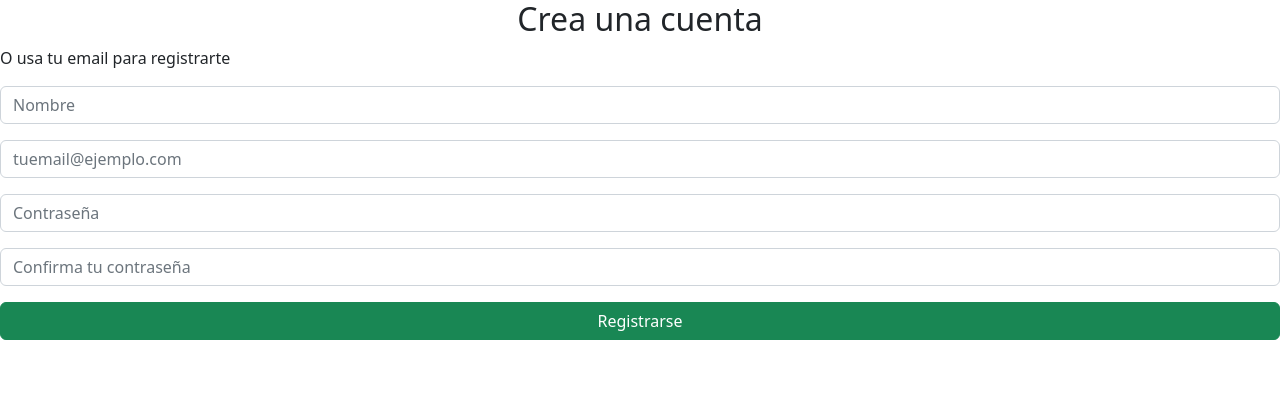
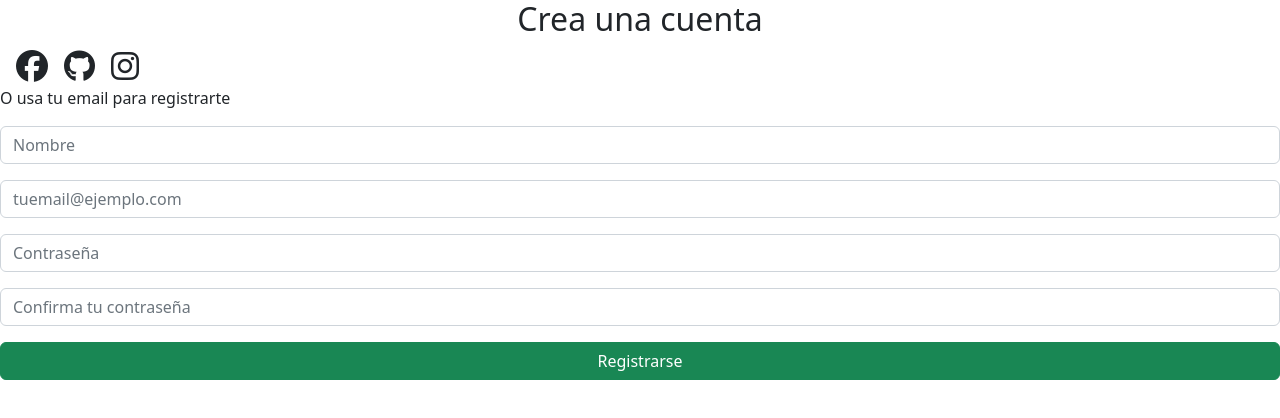
Before and after one commit to crcote/formulario-react, a React (Vite) app: page / in a window 1280 px wide. Shown: the top 418 px of the page. Built offline with nearby package versions, Linux system fonts and the light colour scheme.

Commit message:
Se agrega componente SocialButton con sus respectivos iconos,usando props

```diff
--- a/src/components/Registro.jsx
+++ b/src/components/Registro.jsx
@@ -7,7 +7,7 @@ function Registro({error,setError,setErrorMail,errorMail,setErrorPassword,errorP
     return (
     <>
         <h2 style={{textAlign: "center"}}>Crea una cuenta</h2>
-        <SocialButton />
+        <SocialButton primerIcono="fa-facebook" segundoIcono="fa-github"  tercerIcono="fa-instagram"/>
         <p> O usa tu email para registrarte </p>
         <Formulario setError={setError} setErrorMail={setErrorMail} setErrorPassword={setErrorPassword} />
     </>
--- a/src/components/SocialButton.jsx
+++ b/src/components/SocialButton.jsx
@@ -1,8 +1,15 @@
 
-const SocialButton = () => {
+const SocialButton = ({primerIcono, segundoIcono, tercerIcono}) => {
     return (
         <>
+        <div className="TitleBox">
 
+            <div className="mediaButtonBox p-2">
+                <i className={`fa-brands ${primerIcono} fa-2xl p-2`}></i>
+                <i className= {`fa-brands ${segundoIcono} fa-2xl p-2`}></i>
+                <i className= {`fa-brands ${tercerIcono} fa-2xl p-2`}></i>
+            </div>
+        </div>
         </>
     );
 };
```
